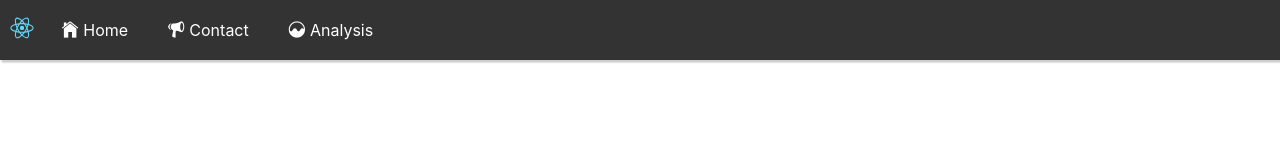
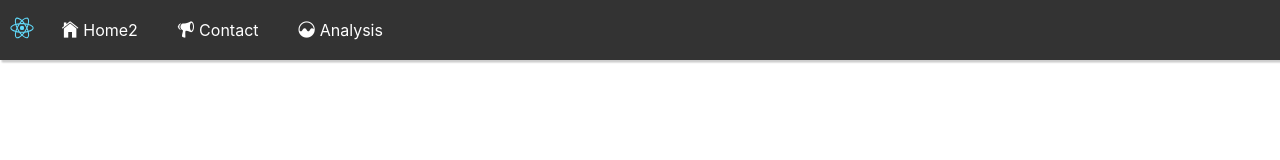
Before and after one commit to hsmello/reactapp_trade, a React app: page / in a window 1280 px wide. Shown: the top 160 px of the page. Built offline with nearby package versions, Linux system fonts and the light colour scheme.

Commit message:
Alteração do nome do link Home

```diff
--- a/src/App.js
+++ b/src/App.js
@@ -10,7 +10,7 @@ import './App.css';
 function App() {
   const navLinks = [
     {
-      text: "Home",
+      text: "Home2",
       path: "/",
       icon: "ion-ios-home"
     },
```
